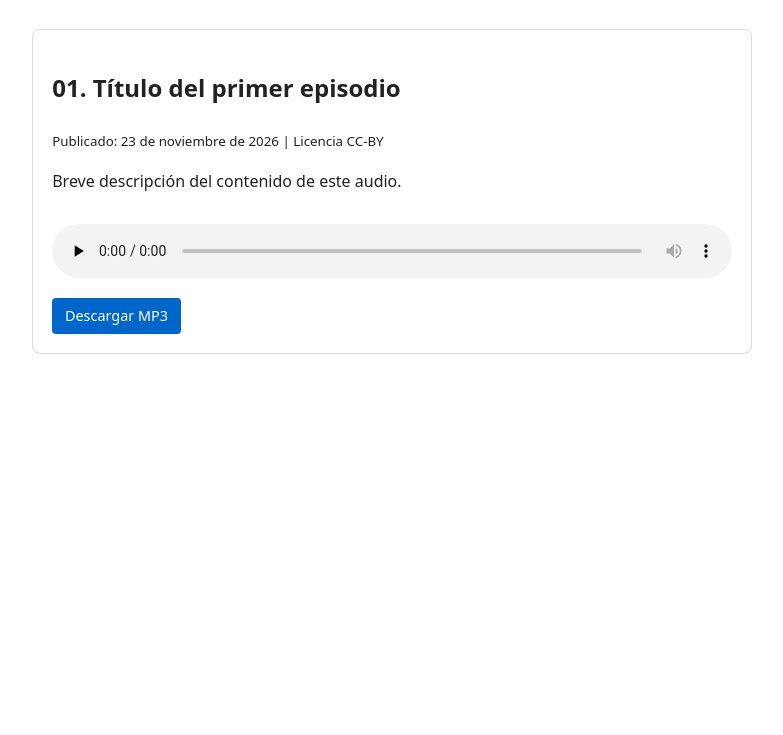
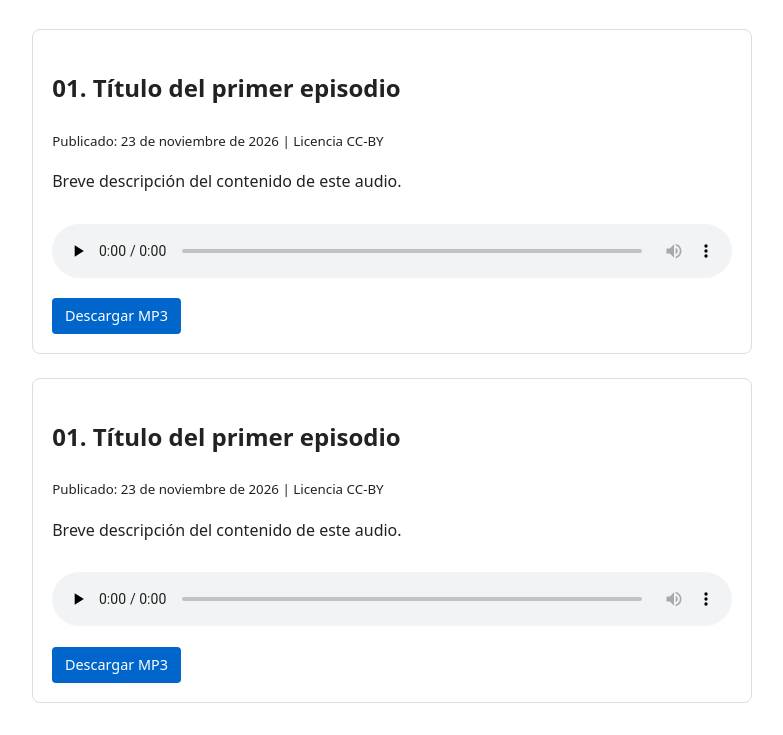
Before and after one commit to fjaviersoto-lang/podcast2026, a plain HTML site: page index.html in a window 1280 px wide. Shown: the part 167-902 px from the top of the page, without its empty margins (248-1031 px from the left). Before the commit the page ends 800 px from the top, so only its background shows below. Drawn offline with Linux system fonts and the light colour scheme.

Commit message:
Update index.html

```diff
--- a/index.html
+++ b/index.html
@@ -33,5 +33,19 @@
       <a class="btn" href="https://archive.org/download/TU_CARPETA/episodio1.mp3" download>Descargar MP3</a>
     </article>
   </main>
+   <main>
+    <!-- EPISODIO 2 -->
+    <article class="episodio">
+      <h2>01. Título del primer episodio</h2>
+      <p><small>Publicado: 23 de noviembre de 2026 | Licencia CC-BY</small></p>
+      <p>Breve descripción del contenido de este audio.</p>
+      <!-- Pega aquí el enlace directo de Internet Archive -->
+      <audio controls preload="none">
+        <source src="https://archive.org/download/TU_CARPETA/episodio1.mp3" type="audio/mpeg">
+      </audio>
+      <br>
+      <a class="btn" href="https://archive.org/download/TU_CARPETA/episodio1.mp3" download>Descargar MP3</a>
+    </article>
+  </main>
 </body>
 </html>
```
